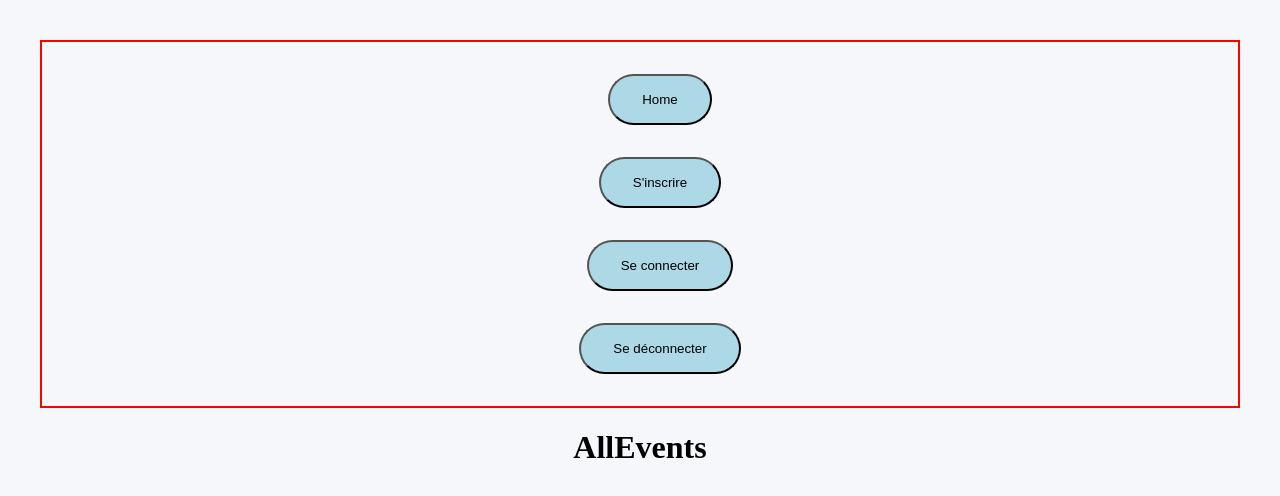
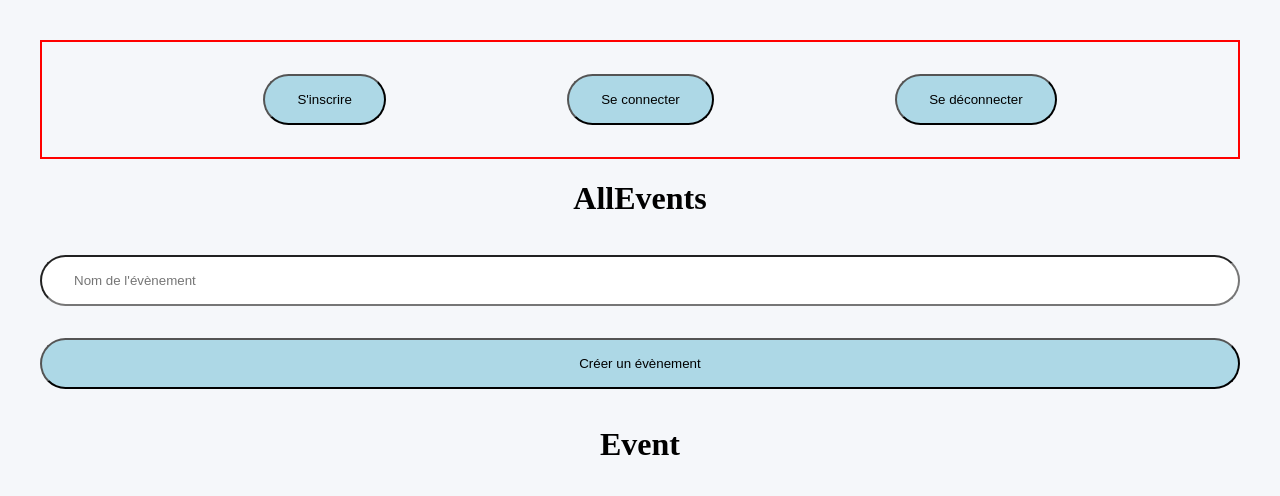
Before and after one commit to henrardb/survey, a React (Vite) app: page /all-events in a window 1280 px wide. Shown: the top 496 px of the page. Built offline with nearby package versions, Linux system fonts and the light colour scheme; no server answers.

Commit message:
Create AllEvent page, dbService, and creation of en event

```diff
--- a/src/appwrite/auth.js
+++ b/src/appwrite/auth.js
@@ -34,11 +34,9 @@ export class AuthService {
         email,
         password
       );
-      console.log(email, password);
       return userSession;
     } catch (error) {
       console.log("AuthService :: login :: ", error);
-      console.log(email, password);
     }
   }
 
--- a/src/appwrite/db.js
+++ b/src/appwrite/db.js
@@ -0,0 +1,41 @@
+import conf from "../conf/conf";
+import { Client, Databases, Query } from "appwrite";
+import { ID } from "appwrite";
+
+export class DbService {
+  client = new Client();
+  database;
+
+  constructor() {
+    this.client
+      .setEndpoint(conf.appwriteURL)
+      .setProject(conf.appwriteProjectId);
+
+    this.database = new Databases(this.client);
+  }
+
+  async createEvent({ name, userId }) {
+    try {
+      console.log(conf.appwriteDbId, conf.appwriteEventId, userId);
+      return await this.database.createDocument(
+        conf.appwriteDbId,
+        conf.appwriteEventId,
+        ID.unique(),
+        { name, userId }
+      );
+    } catch (error) {
+      console.log("DbService :: createEvent() :: ", error);
+    }
+  }
+
+  async updateEvent(eventId, { name, questions }) {}
+
+  async getEvent(eventId) {}
+
+  async getEvents(query) {}
+
+  async deleteEvent(eventId) {}
+}
+
+const dbService = new DbService();
+export default dbService;
--- a/src/components/Header.jsx
+++ b/src/components/Header.jsx
@@ -14,9 +14,9 @@ function Header() {
 
   const navMenu = [
     {
-      name: "Home",
-      path: "/home",
-      active: true,
+      name: "All Events",
+      path: "/all-events",
+      active: authStatus,
     },
     {
       name: "S'inscrire",
@@ -27,6 +27,11 @@ function Header() {
       name: "Se connecter",
       path: "/login",
       active: !authStatus,
+    },
+    {
+      name: "Evènements",
+      path: "/all-events",
+      active: authStatus,
     },
   ];
   return (
--- a/src/conf/conf.js
+++ b/src/conf/conf.js
@@ -1,6 +1,9 @@
 const conf = {
   appwriteURL: String(import.meta.env.VITE_APPWRITE_URL),
   appwriteProjectId: String(import.meta.env.VITE_APPWRITE_PROJECT_ID),
+  appwriteDbId: String(import.meta.env.VITE_APPWRITE_DB_ID),
+  appwriteEventId: String(import.meta.env.VITE_APPWRITE_EVENT_ID),
+  appwriteQuestionId: String(import.meta.env.VITE_APPWRITE_QUESTION_ID),
 };
 
 export default conf;
--- a/src/css/Header.css
+++ b/src/css/Header.css
@@ -4,4 +4,7 @@
 
 ul {
   list-style-type: none;
+  display: flex;
+  flex-direction: row;
+  justify-content: space-evenly;
 }
--- a/src/main.jsx
+++ b/src/main.jsx
@@ -11,7 +11,6 @@ import store from "./store/store.js";
 import { Provider } from "react-redux";
 
 import App from "./App.jsx";
-import Home from "./pages/Home.jsx";
 import Login from "./pages/Login.jsx";
 import Register from "./pages/Register.jsx";
 
@@ -21,14 +20,14 @@ import EditQuestion from "./pages/EditQuestion.jsx";
 import ShowQuestion from "./pages/ShowQuestion.jsx";
 
 import AllEvents from "./pages/AllEvents.jsx";
-import Event from "./pages/Event.jsx";
+import Event from "./components/Event.jsx";
 
 import Participate from "./pages/Participate.jsx";
 
 const router = createBrowserRouter(
   createRoutesFromElements(
     <Route path="/" element={<App />}>
-      <Route path="/home" element={<Home />} />
+      <Route path="/all-events" element={<AllEvents />} />
       <Route path="login" element={<Login />} />
       <Route path="register" element={<Register />} />
 
--- a/src/pages/AllEvents.jsx
+++ b/src/pages/AllEvents.jsx
@@ -1,9 +1,42 @@
-import React from "react";
+import React, { useState } from "react";
+import Event from "../components/Event";
+import Button from "../components/ButtonCmp";
+import Input from "../components/InputCmp";
+import dbService from "../appwrite/db";
+import authService from "../appwrite/auth";
+import { useNavigate } from "react-router-dom";
 
 function AllEvents() {
+  const [name, setName] = useState("");
+  const navigate = useNavigate();
+
+  const createEvent = async (e) => {
+    e.preventDefault();
+
+    const user = await authService.getCurrentUser();
+    const userId = user.$id;
+
+    try {
+      const event = await dbService.createEvent({ name, userId });
+      if (event) {
+        navigate(`/event/${event.$id}`);
+      }
+    } catch (error) {
+      console.log("AllEvents :: createEvent :: ", error);
+    }
+  };
+
   return (
     <div>
       <h1>AllEvents</h1>
+      <form onSubmit={createEvent}>
+        <Input
+          label="Nom de l'évènement"
+          onChange={(e) => setName(e.target.value)}
+        ></Input>
+        <Button value="Créer un évènement" onClick={createEvent}></Button>
+      </form>
+      <Event></Event>
     </div>
   );
 }
```
Also changed, not shown: src/components/Event.jsx (renamed from src/pages/Event.jsx), 2 other files (tests, documents, lock files or other folders).
